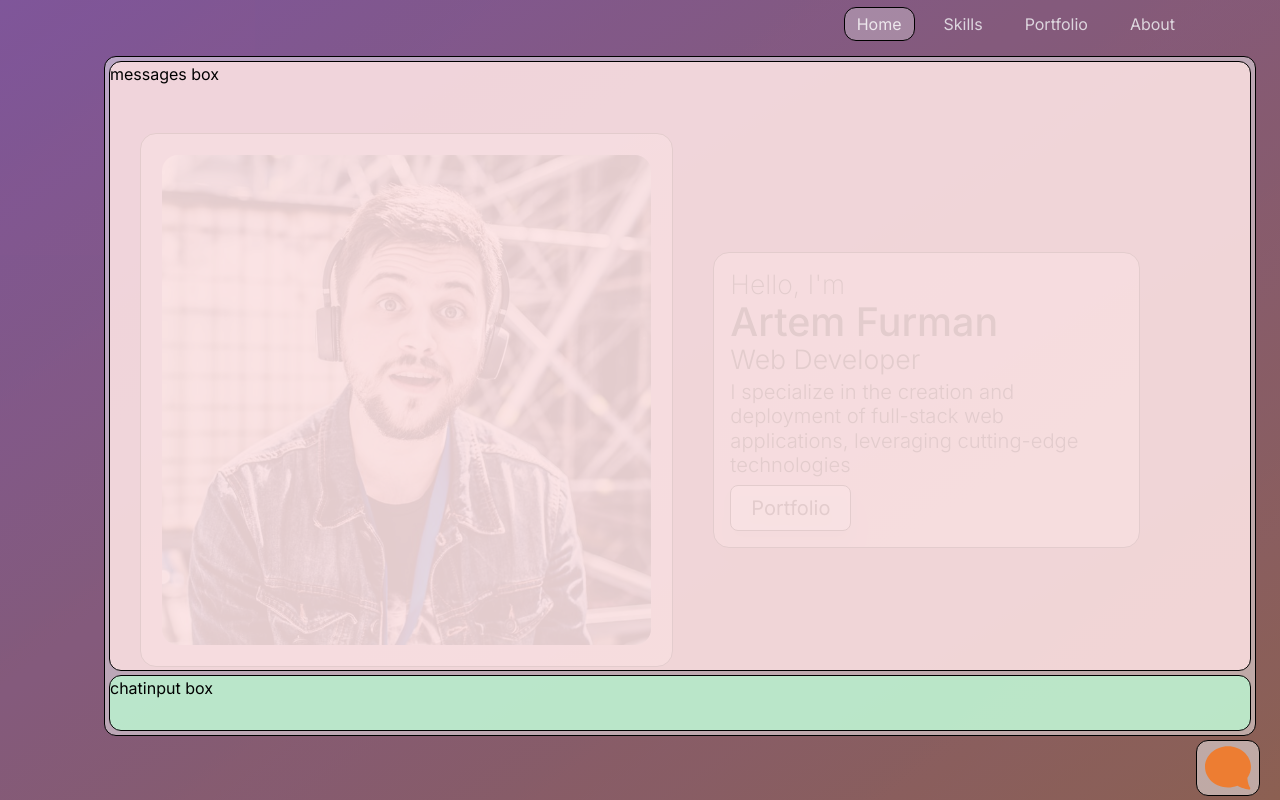
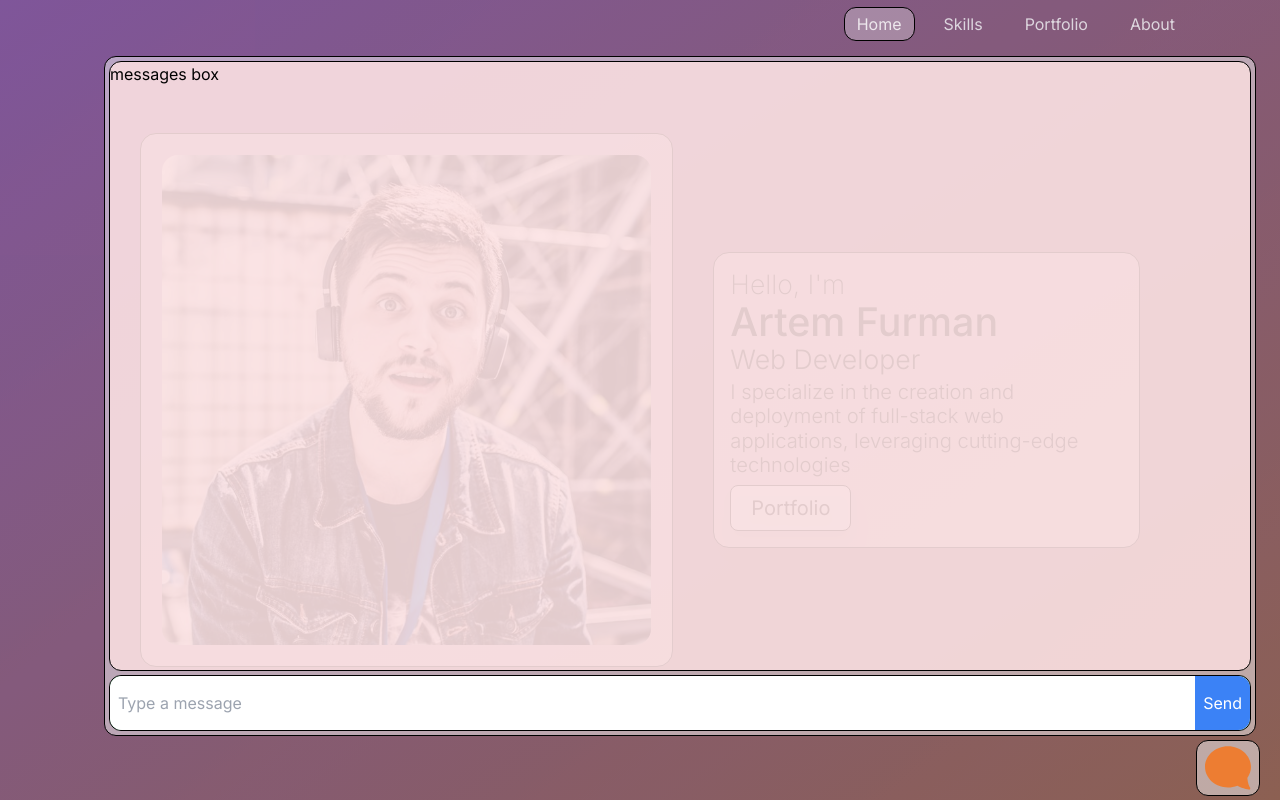
Before and after one commit to Arden27/portfolio, a Next.js app: page / in a window 1280 px wide. Both pictures are taken after a click on the button 1228 px from the left and 768 px from the top of the page. Built offline with nearby package versions, Linux system fonts and the light colour scheme.

Commit message:
chat input added

```diff
--- a/src/components/chat.js
+++ b/src/components/chat.js
@@ -14,10 +14,13 @@ export default function Chat(){
     }
 
     return (
-        <div className="z-50" >
+        <div className="z-50">
             <div className={`${open ? "" : "hidden"} p-1 flex flex-col z-50 border rounded-xl border-black h-[85svh] w-[90vw] fixed bottom-16 right-6 bg-gray-100/50`}>
                 <div className="flex-grow bg-red-100/80 border rounded-xl border-black mb-1">messages box</div>
-                <div className="h-14 w-full bg-green-200/80 border rounded-xl border-black">chatinput box</div>
+                <div className="flex h-14 w-full bg-green-200/80 border rounded-xl border-black">
+                    <input className="flex-grow p-2 rounded-l-xl" type="text" placeholder="Type a message" />
+                    <button className="bg-blue-500 text-white p-2 rounded-r-xl">Send</button>
+                </div>
             </div>
             <button
                 className="z-50 fixed bottom-1 right-5"
```
